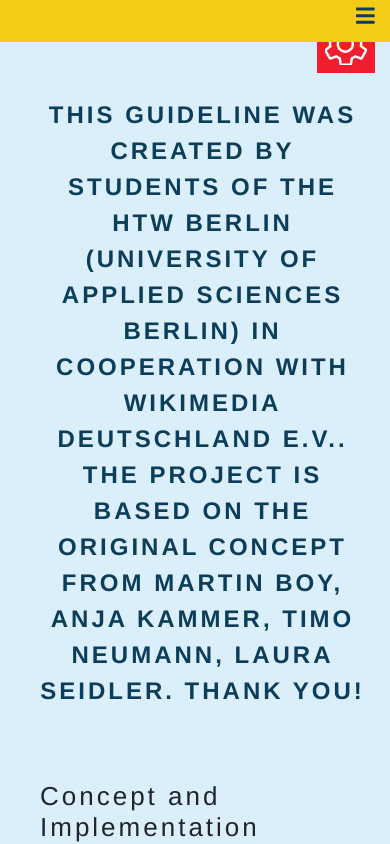
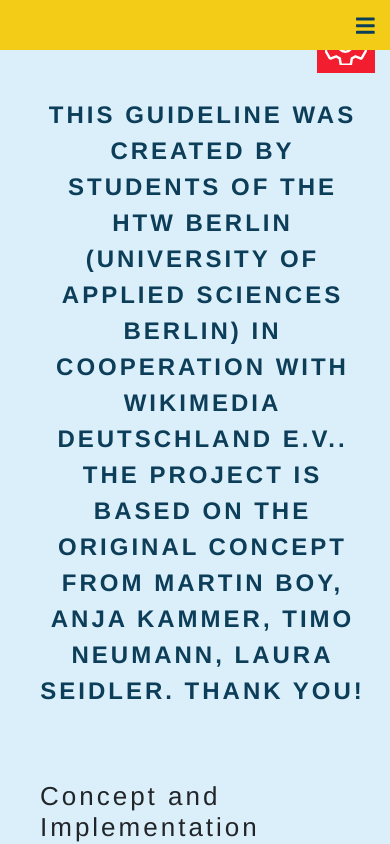
Before and after one commit to ViviZa/lawyer-dude, a React (Create React App) app: page /imprint in a window 390 px wide. Built offline with nearby package versions, Linux system fonts and the light colour scheme.

Commit message:
changes sidebar size

```diff
--- a/src/styles/_sidebar.scss
+++ b/src/styles/_sidebar.scss
@@ -132,7 +132,7 @@
 
 	.SideNavigation {
 		width: 100%;
-		height: 5%;
+		height: 50px;
 		background-color: $yellow;
 	}
 
@@ -144,7 +144,7 @@
 
 		i {
 			float: right;
-			padding: 5px 15px;
+			padding: 15px;
 		}
 
 		.narrowLinks {
@@ -157,7 +157,7 @@
 
 	.SideNavigation {
 		width: 100%;
-		height: 5%;
+		height: 50px;
 		background-color: $yellow;
 	}
 
```
